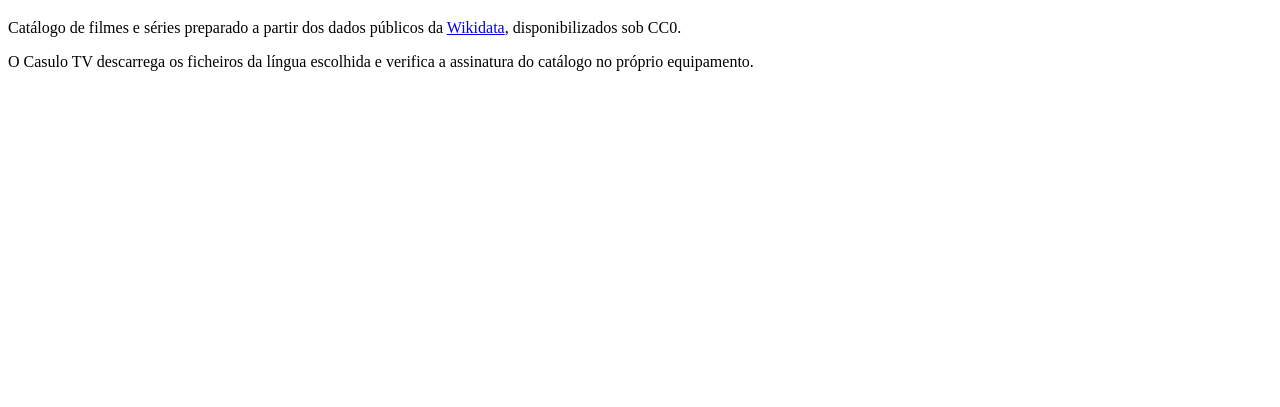
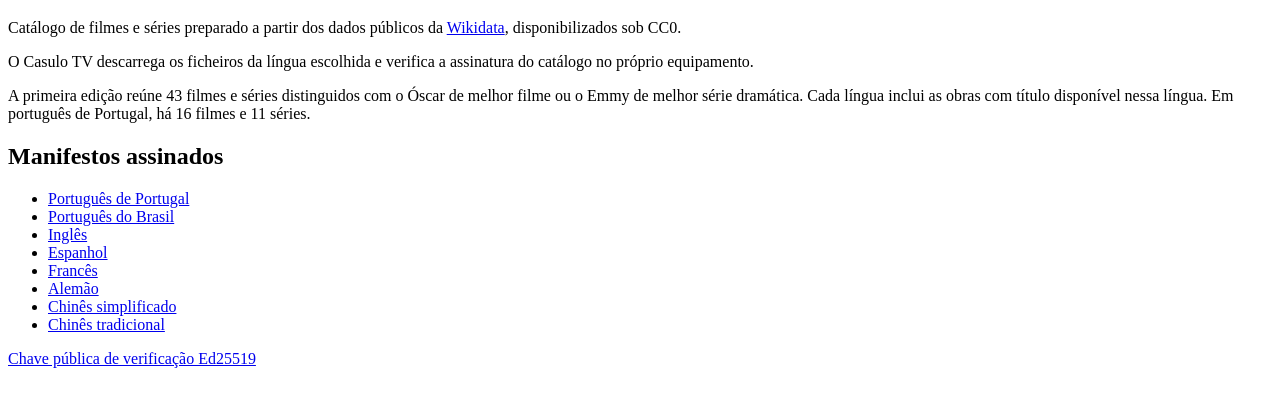
Before and after one commit to tiagopatriciosantos/casulo-tv-metadados, a plain HTML site: page index.html in a window 1280 px wide. Shown: the part 61-468 px from the top of the page. Drawn offline with Linux system fonts and the light colour scheme.

Commit message:
Point catalog indexes to signed version 1

```diff
--- a/index.html
+++ b/index.html
@@ -7,5 +7,18 @@
   <h1>Metadados do Casulo TV</h1>
   <p>Catálogo de filmes e séries preparado a partir dos dados públicos da <a href="https://www.wikidata.org/wiki/Wikidata:Data_access">Wikidata</a>, disponibilizados sob CC0.</p>
   <p>O Casulo TV descarrega os ficheiros da língua escolhida e verifica a assinatura do catálogo no próprio equipamento.</p>
+  <p>A primeira edição reúne 43 filmes e séries distinguidos com o Óscar de melhor filme ou o Emmy de melhor série dramática. Cada língua inclui as obras com título disponível nessa língua. Em português de Portugal, há 16 filmes e 11 séries.</p>
+  <h2>Manifestos assinados</h2>
+  <ul>
+    <li><a href="pt-PT/manifest.txt" hreflang="pt-PT">Português de Portugal</a></li>
+    <li><a href="pt-BR/manifest.txt" hreflang="pt-BR">Português do Brasil</a></li>
+    <li><a href="en/manifest.txt" hreflang="en">Inglês</a></li>
+    <li><a href="es/manifest.txt" hreflang="es">Espanhol</a></li>
+    <li><a href="fr/manifest.txt" hreflang="fr">Francês</a></li>
+    <li><a href="de/manifest.txt" hreflang="de">Alemão</a></li>
+    <li><a href="zh-Hans/manifest.txt" hreflang="zh-Hans">Chinês simplificado</a></li>
+    <li><a href="zh-Hant/manifest.txt" hreflang="zh-Hant">Chinês tradicional</a></li>
+  </ul>
+  <p><a href="public-key.hex">Chave pública de verificação Ed25519</a></p>
 </main>
 </html>
```
Also changed, not shown: de/manifest.txt (added), en/manifest.txt (added), es/manifest.txt (added), fr/manifest.txt (added), pt-BR/manifest.txt (added), pt-PT/manifest.txt (added), zh-Hans/manifest.txt (added), zh-Hant/manifest.txt (added), 1 other file.
